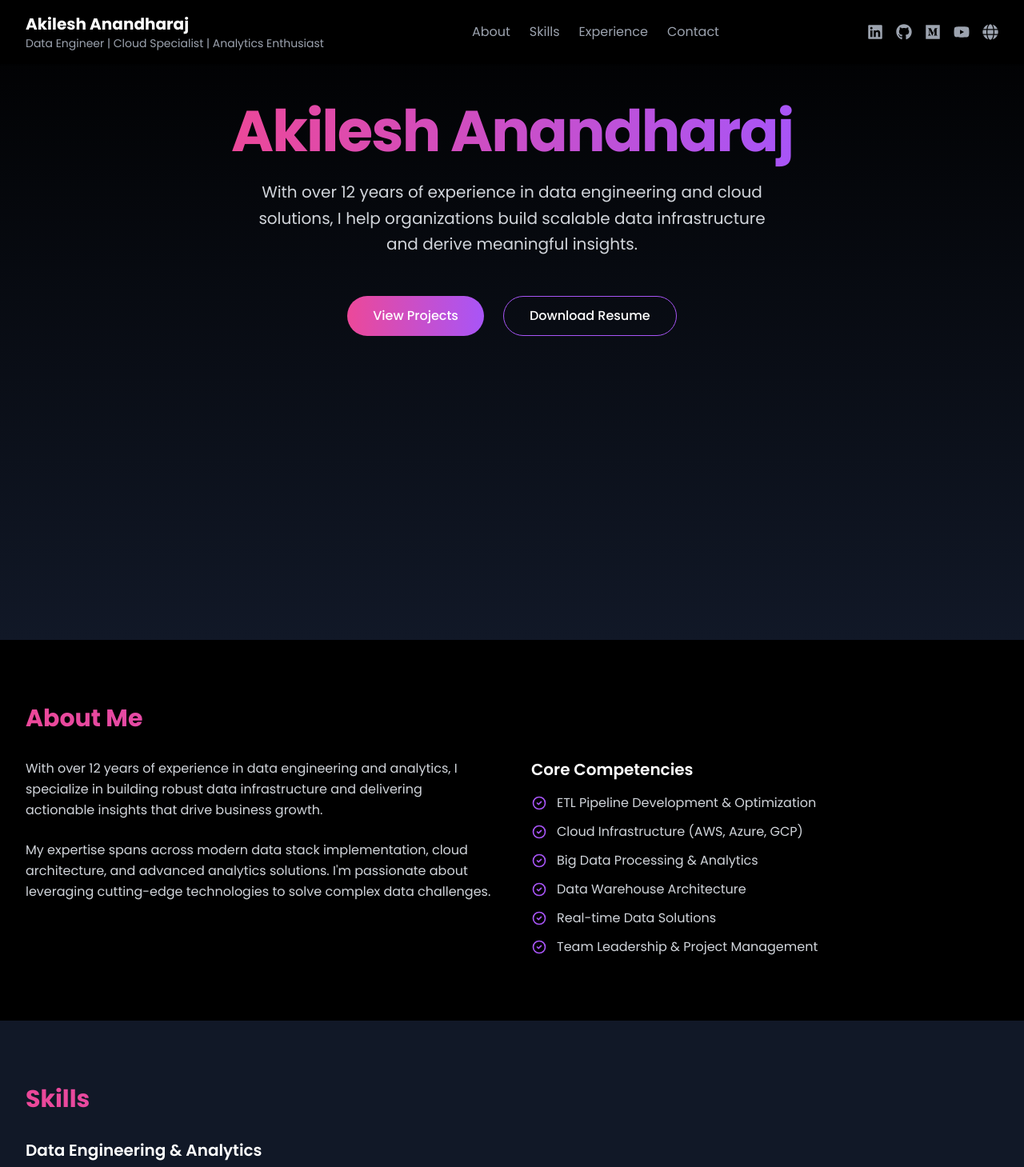
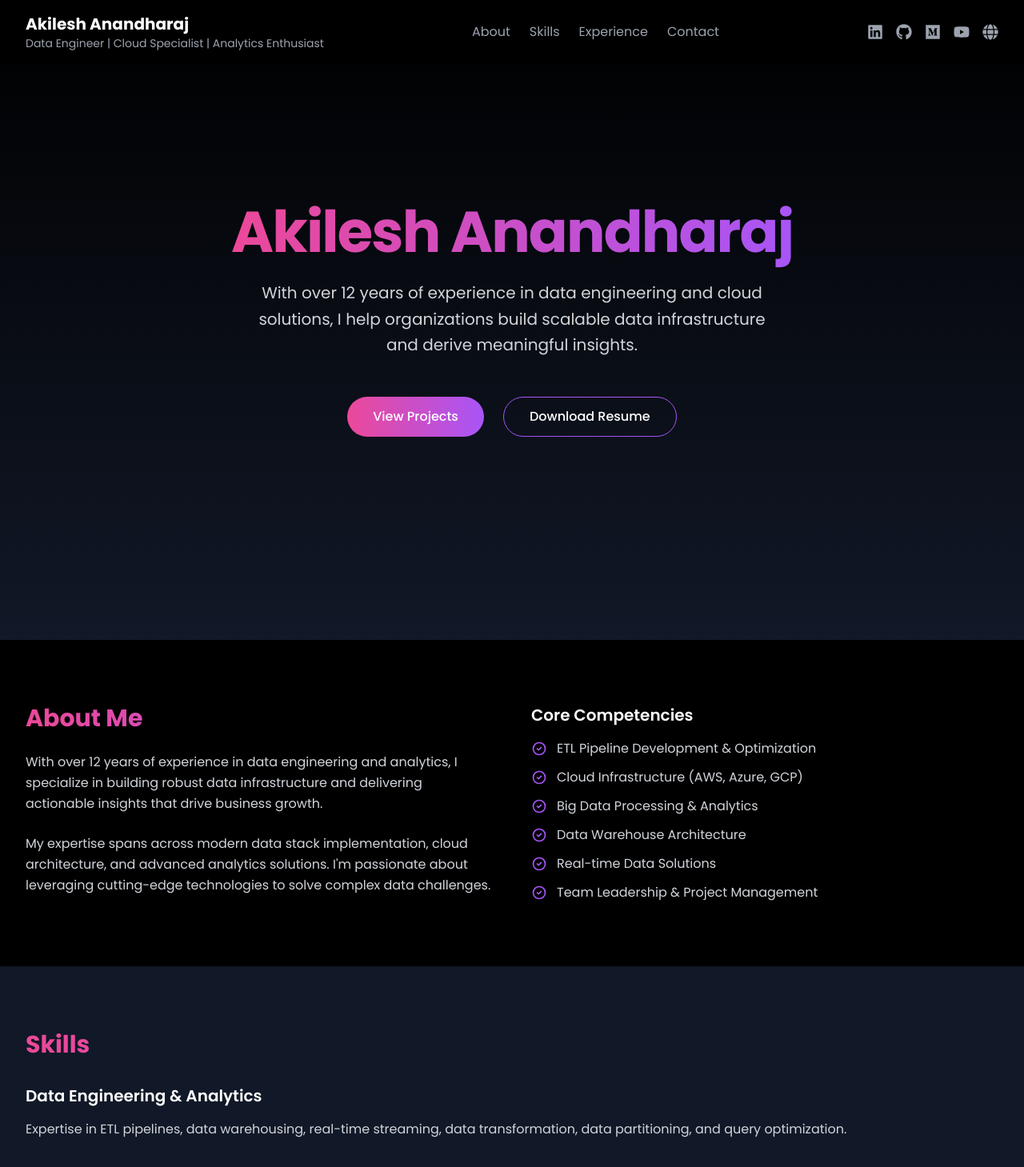
Before and after one commit to Akilesh1989/my-personal-portfolio, a Next.js app: page / in a window 1280 px wide. Shown: the top 1459 px of the page at 80% size. Built offline with nearby package versions, Linux system fonts and the light colour scheme.

Commit message:
App completed

```diff
--- a/src/components/About.tsx
+++ b/src/components/About.tsx
@@ -2,20 +2,9 @@
 
 import { motion } from 'framer-motion';
 
-const About = () => {
-  return (
-    <section id="about" className="py-20 bg-black">
-      <div className="max-w-7xl mx-auto px-4 sm:px-6 lg:px-8">
-        <motion.div
-          initial={{ opacity: 0 }}
-          whileInView={{ opacity: 1 }}
-          transition={{ duration: 0.5 }}
-          viewport={{ once: true }}
-        >
-          <h2 className="text-3xl font-bold mb-8 bg-gradient-to-r from-pink-500 to-purple-500 text-transparent bg-clip-text">About Me</h2>
-
-          <div className="grid md:grid-cols-2 gap-12">
+const AboutContent = () => (
   <div className="space-y-6">
+    <h2 className="text-3xl font-bold bg-gradient-to-r from-pink-500 to-purple-500 text-transparent bg-clip-text">About Me</h2>
     <p className="text-gray-300 leading-relaxed">
       With over 12 years of experience in data engineering and analytics,
       I specialize in building robust data infrastructure and delivering
@@ -28,7 +17,9 @@ const About = () => {
       leveraging cutting-edge technologies to solve complex data challenges.
     </p>
   </div>
+);
 
+const CoreCompetencies = () => (
   <div className="space-y-4">
     <h3 className="text-xl font-semibold text-white">Core Competencies</h3>
     <ul className="space-y-3">
@@ -64,7 +55,21 @@ const About = () => {
       ))}
     </ul>
   </div>
-          </div>
+);
+
+const About = () => {
+  return (
+    <section id="about" className="py-20 bg-black">
+      <div className="max-w-7xl mx-auto px-4 sm:px-6 lg:px-8">
+        <motion.div
+          initial={{ opacity: 0 }}
+          whileInView={{ opacity: 1 }}
+          transition={{ duration: 0.5 }}
+          viewport={{ once: true }}
+          className="grid md:grid-cols-2 gap-12"
+        >
+          <AboutContent />
+          <CoreCompetencies />
         </motion.div>
       </div>
     </section>
--- a/src/components/Footer.tsx
+++ b/src/components/Footer.tsx
@@ -1,8 +1,8 @@
 const Footer = () => {
   return (
-    <footer className="bg-white border-t border-gray-200 py-12">
+    <footer className="bg-black border-t border-gray-800 py-12">
       <div className="max-w-7xl mx-auto px-4 sm:px-6 lg:px-8">
-        <p className="text-center text-gray-500">
+        <p className="text-center text-gray-400">
           © {new Date().getFullYear()} Akilesh Anandharaj. All rights reserved.
         </p>
       </div>
--- a/src/components/Hero.tsx
+++ b/src/components/Hero.tsx
@@ -4,7 +4,7 @@ import { motion } from 'framer-motion';
 
 const Hero = () => {
   return (
-    <section className="min-h-screen pt-32 pb-16 px-4 sm:px-6 lg:px-8 bg-gradient-to-b from-black to-gray-900">
+    <section className="min-h-screen flex items-center justify-center px-4 sm:px-6 lg:px-8 bg-gradient-to-b from-black to-gray-900">
       <div className="max-w-7xl mx-auto">
         <motion.div
           initial={{ opacity: 0, y: 20 }}
```
Lines whose indentation alone changed are shown as unchanged.
